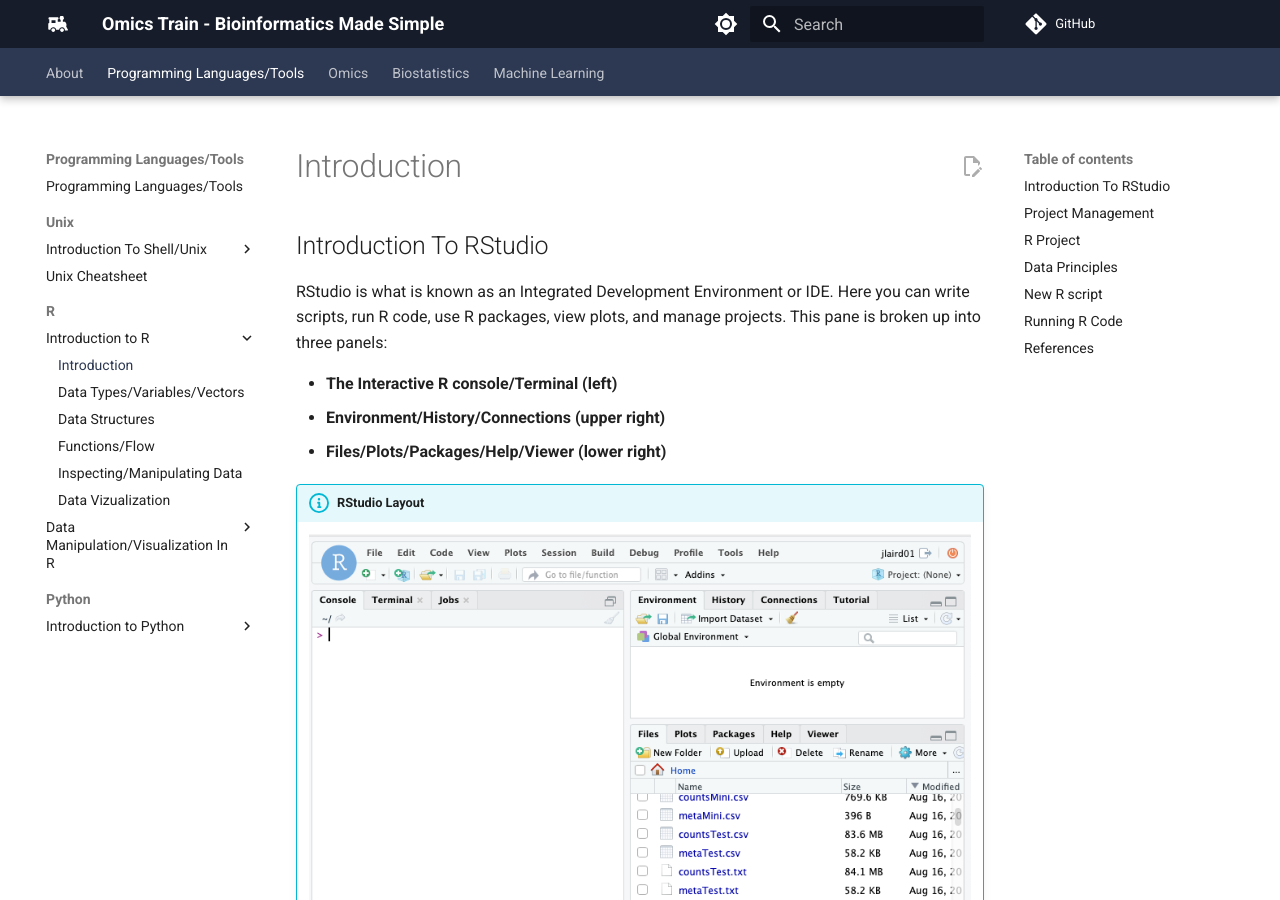
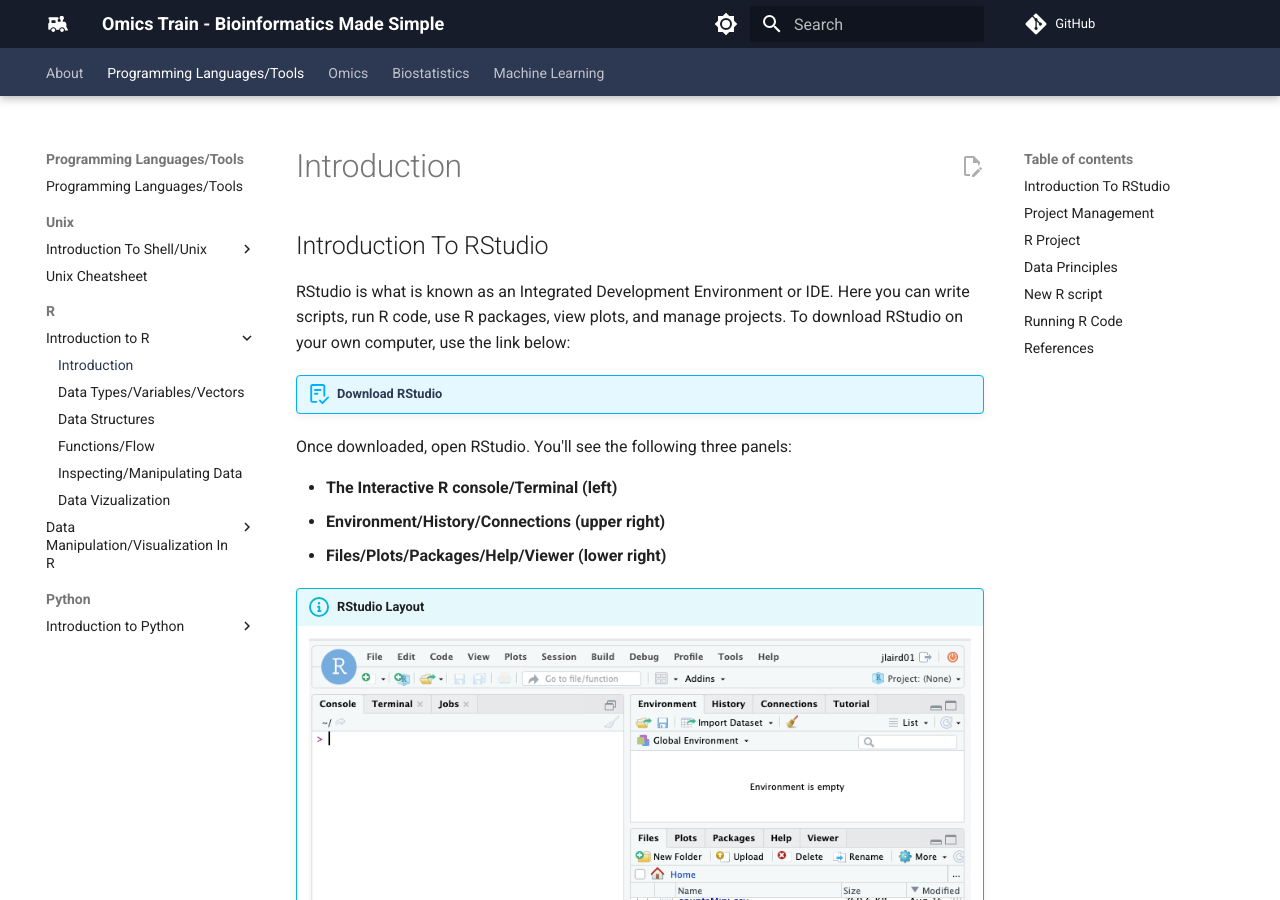
Before and after one commit to comp-tox-jhu/CompToxLab, an MkDocs documentation site: the page built from docs/programming_languages_tools/intro_to_r/01_introduction.md, in a window 1280 px wide and 900 px high. Built offline with MkDocs 1.6.1 and Material for MkDocs 9.7.7, drawn with Linux system fonts in a browser that asks for light colours; comment, search, counter and statistics services are not loaded.

Commit message:
Update 01_introduction.md

```diff
--- a/docs/programming_languages_tools/intro_to_r/01_introduction.md
+++ b/docs/programming_languages_tools/intro_to_r/01_introduction.md
@@ -1,6 +1,10 @@
 ## Introduction To RStudio
 
-RStudio is what is known as an Integrated Development Environment or IDE. Here you can write scripts, run R code, use R packages, view plots, and manage projects. This pane is broken up into three panels:
+RStudio is what is known as an Integrated Development Environment or IDE. Here you can write scripts, run R code, use R packages, view plots, and manage projects. To download RStudio on your own computer, use the link below:
+
+!!! abstract "[Download RStudio](https://posit.co/download/rstudio-desktop/)"
+
+Once downloaded, open RStudio. You'll see the following three panels:
 
 - **The Interactive R console/Terminal (left)**
 - **Environment/History/Connections (upper right)**
```
